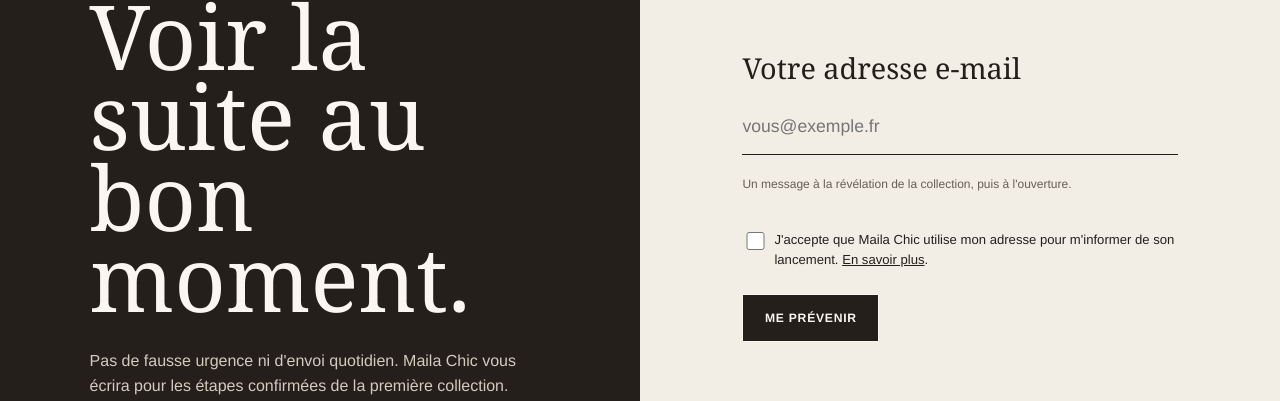
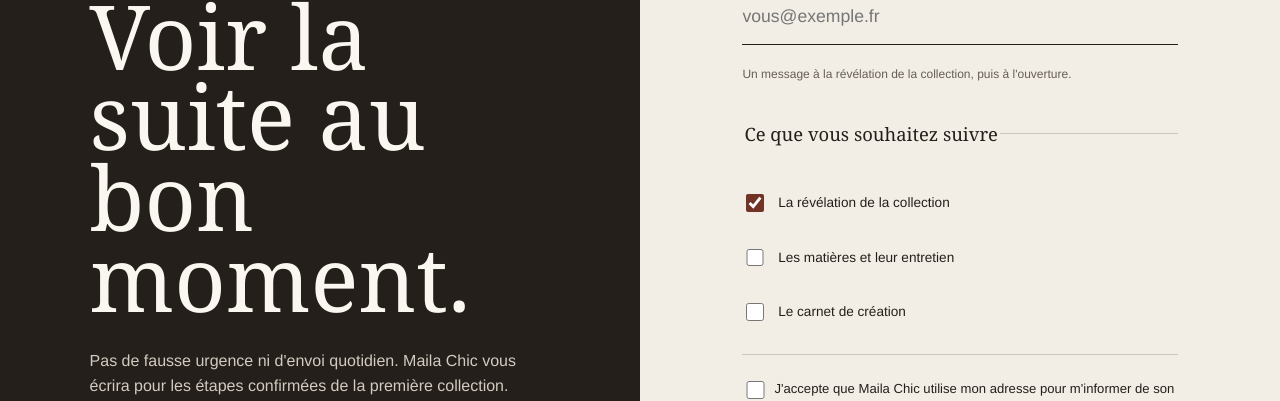
Before and after one commit to Rimiscky/maillaChic, a Next.js app: page /alerte in a window 1280 px wide. Shown: the part 262-663 px from the top of the page. Built offline with nearby package versions, Linux system fonts and the light colour scheme; no server answers.

Commit message:
feat(segmentation): personnaliser les alertes de lancement

```diff
--- a/src/app/globals.css
+++ b/src/app/globals.css
@@ -147,6 +147,10 @@
 .consent-row { display: grid; grid-template-columns: 1.25rem 1fr; gap: .75rem; align-items: start; font-size: .82rem; }
 .consent-row input { width: 1.15rem; height: 1.15rem; margin-top: .15rem; accent-color: var(--clay-dark); }
 .consent-row a { text-decoration: underline; }
+.interest-fieldset { display: grid; gap: .65rem; margin: 0; padding: 1.25rem 0; border: 0; border-top: 1px solid var(--line); border-bottom: 1px solid var(--line); }
+.interest-fieldset legend { margin-bottom: .8rem; font-family: var(--serif); font-size: 1.15rem; }
+.interest-fieldset label { display: flex; gap: .7rem; align-items: center; min-height: 44px; font-size: .85rem; }
+.interest-fieldset input { width: 1.1rem; height: 1.1rem; accent-color: var(--clay-dark); }
 .signup-form .button { width: fit-content; }
 .signup-form .button:disabled { cursor: wait; opacity: .6; }
 .honeypot { position: absolute; width: 1px; height: 1px; overflow: hidden; clip-path: inset(50%); }
--- a/src/components/signup-form.tsx
+++ b/src/components/signup-form.tsx
@@ -16,6 +16,7 @@
       email: form.get("email"),
       consent: form.get("consent") === "on",
       company: form.get("company"),
+      interests: form.getAll("interests"),
     };
 
     try {
@@ -42,6 +43,12 @@
         <input id="email" name="email" type="email" autoComplete="email" required placeholder="vous@exemple.fr" aria-describedby="email-help" />
         <p id="email-help">Un message à la révélation de la collection, puis à l'ouverture.</p>
       </div>
+      <fieldset className="interest-fieldset">
+        <legend>Ce que vous souhaitez suivre</legend>
+        <label><input name="interests" type="checkbox" value="collection" defaultChecked /> <span>La révélation de la collection</span></label>
+        <label><input name="interests" type="checkbox" value="matieres" /> <span>Les matières et leur entretien</span></label>
+        <label><input name="interests" type="checkbox" value="coulisses" /> <span>Le carnet de création</span></label>
+      </fieldset>
       <div className="honeypot" aria-hidden="true">
         <label htmlFor="company">Entreprise</label><input id="company" name="company" type="text" tabIndex={-1} autoComplete="off" />
       </div>
--- a/src/lib/signup.ts
+++ b/src/lib/signup.ts
@@ -1,7 +1,9 @@
 import { appendFile, mkdir } from "node:fs/promises";
 import path from "node:path";
 
-export type Signup = { email: string; consent: true };
+const allowedInterests = new Set(["collection", "matieres", "coulisses"]);
+
+export type Signup = { email: string; consent: true; interests: string[] };
 type SignupEnvironment = Partial<Record<"NODE_ENV" | "MAILA_SIGNUP_WEBHOOK_URL" | "MAILA_SIGNUP_WEBHOOK_TOKEN" | "MAILA_SUBSCRIBERS_FILE", string>>;
 
 export function parseSignup(input: unknown): Signup {
@@ -14,7 +16,10 @@
   if (email.length > 254 || !/^[^\s@]+@[^\s@]+\.[^\s@]{2,}$/u.test(email)) {
     throw new Error("Cette adresse e-mail n'est pas valide.");
   }
-  return { email, consent: true };
+  const interests = Array.isArray(value.interests)
+    ? value.interests.filter((item): item is string => typeof item === "string" && allowedInterests.has(item))
+    : [];
+  return { email, consent: true, interests };
 }
 
 export function signupConfiguration(env: SignupEnvironment = process.env) {
```
Also changed, not shown: 1 other file (tests, documents, lock files or other folders).
